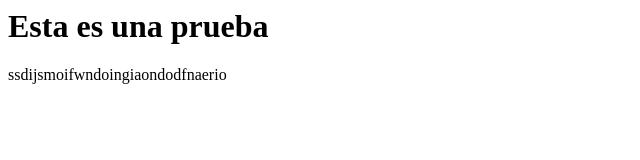
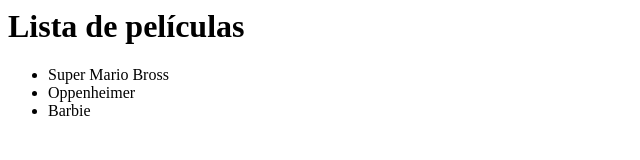
Before and after one commit to CarlosRubioTNM/fs1a-ad23, a plain HTML site: page index.html in a window 1280 px wide. Shown: the whole page, without its empty margins (0-640 px from the left). Drawn offline with Linux system fonts and the light colour scheme.

Commit message:
Lista de películas

```diff
--- a/index.html
+++ b/index.html
@@ -1,7 +1,11 @@
 <html>
 <head><title>Test de git</title></head>
 <body>
-<h1>Esta es una prueba</h1>
-  ssdijsmoifwndoingiaondodfnaerio
+<h1>Lista de películas</h1>
+  <ul>
+    <li>Super Mario Bross</li>
+    <li>Oppenheimer</li>
+    <li>Barbie</li>
+  </ul>
 </body>
 </html>
```
